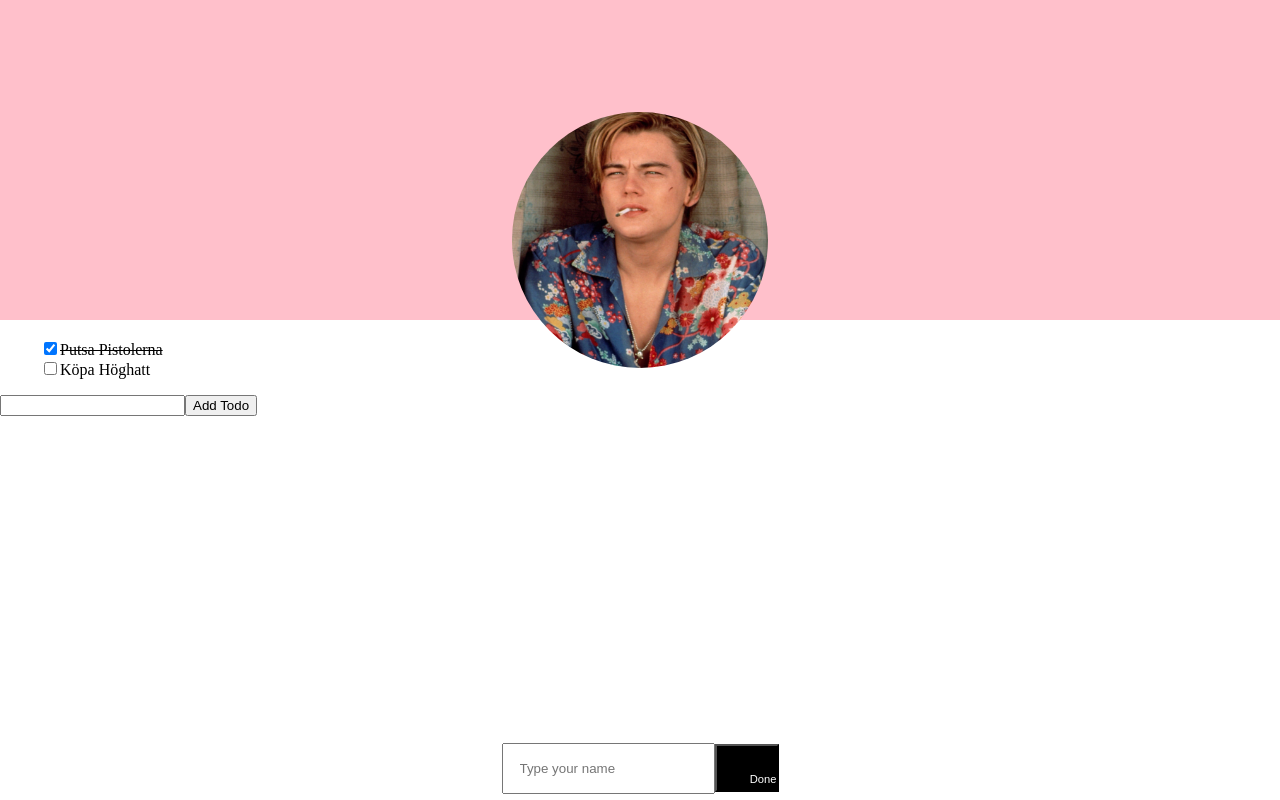
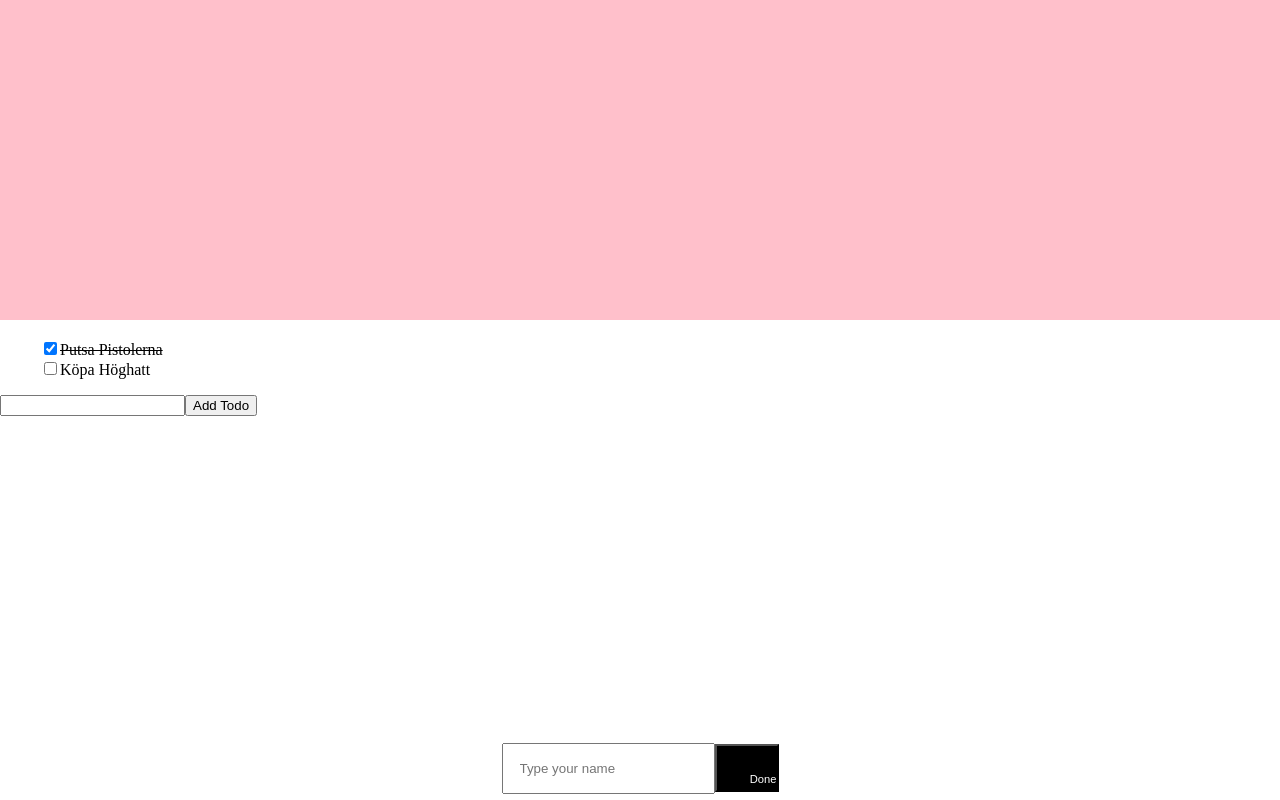
Before and after one commit to 1974pontus/R-U-CHORE, a React (Create React App) app: page / in a window 1280 px wide. Built offline with nearby package versions, Linux system fonts and the light colour scheme.

Commit message:
försöker fixa props till ProfileImage

```diff
--- a/src/components/Layout.tsx
+++ b/src/components/Layout.tsx
@@ -1,10 +1,11 @@
 import React from "react";
 
-import ProfileImg from './ViewContainer/ProfileImg'
+// import ProfileImg from './ViewContainer/ProfileImg'
 import Header from './Header'
 import Footer from "./ViewContainer/Footer";
 import Title from './ViewContainer/Title';
 import ProfileView from "./ViewContainer/ProfileView";
+
 
 // interface Profile {
 //     img: string
@@ -16,10 +17,13 @@ const Layout = () => {
     return (
 
       <div>
-        <ProfileImg />
+        {/* <ProfileImg {
+          profileImage:'../components/img/Lenardo-Dicaprio.jpg',
+          alt:'leo DiCaprio at his best' }
+        /> */}
         <Header />
         <Title />
-         <ProfileView/>
+        <ProfileView/>
         <Footer />
 
       </div>
--- a/src/components/ViewContainer/ProfileImg.tsx
+++ b/src/components/ViewContainer/ProfileImg.tsx
@@ -1,17 +1,26 @@
 import React, { CSSProperties } from "react";
-import imageSrc from '../img/leo.jpg'
+// import imageSrc from '../img/leo.jpg'
 
-function ProfileImg(){
+interface Props {
+  profileImage: string,
+  alt: string
+}
 
 
-  return (
-    <div>
-      <img src={imageSrc} style={profile} alt="Leo DiCaprio in romeo and juliet" />
+const ProfileImg = (props: Props) => (
 
-    </div>
 
-  );
-};
+//   return (
+//     <div>
+//       <img src={imageSrc} style={profile} alt="Leo DiCaprio in romeo and juliet" />
+
+//     </div>
+
+//   );
+// };
+
+
+<img src={props.profileImage} style={profile} alt={props.alt} />);
 
 export default ProfileImg;
 
```
Also changed, not shown: src/components/img/Leonardo-Dicaprio.jpg (added).
